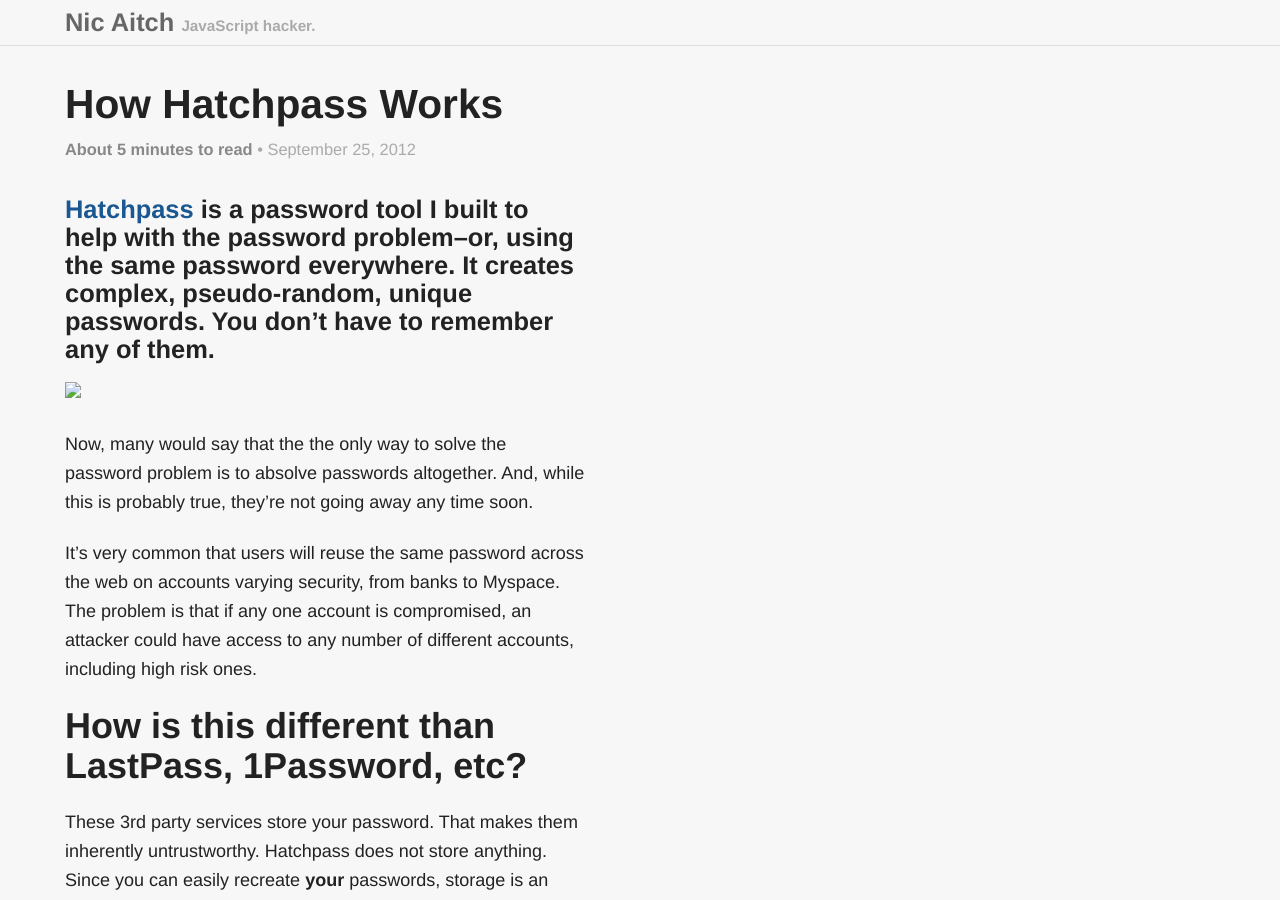
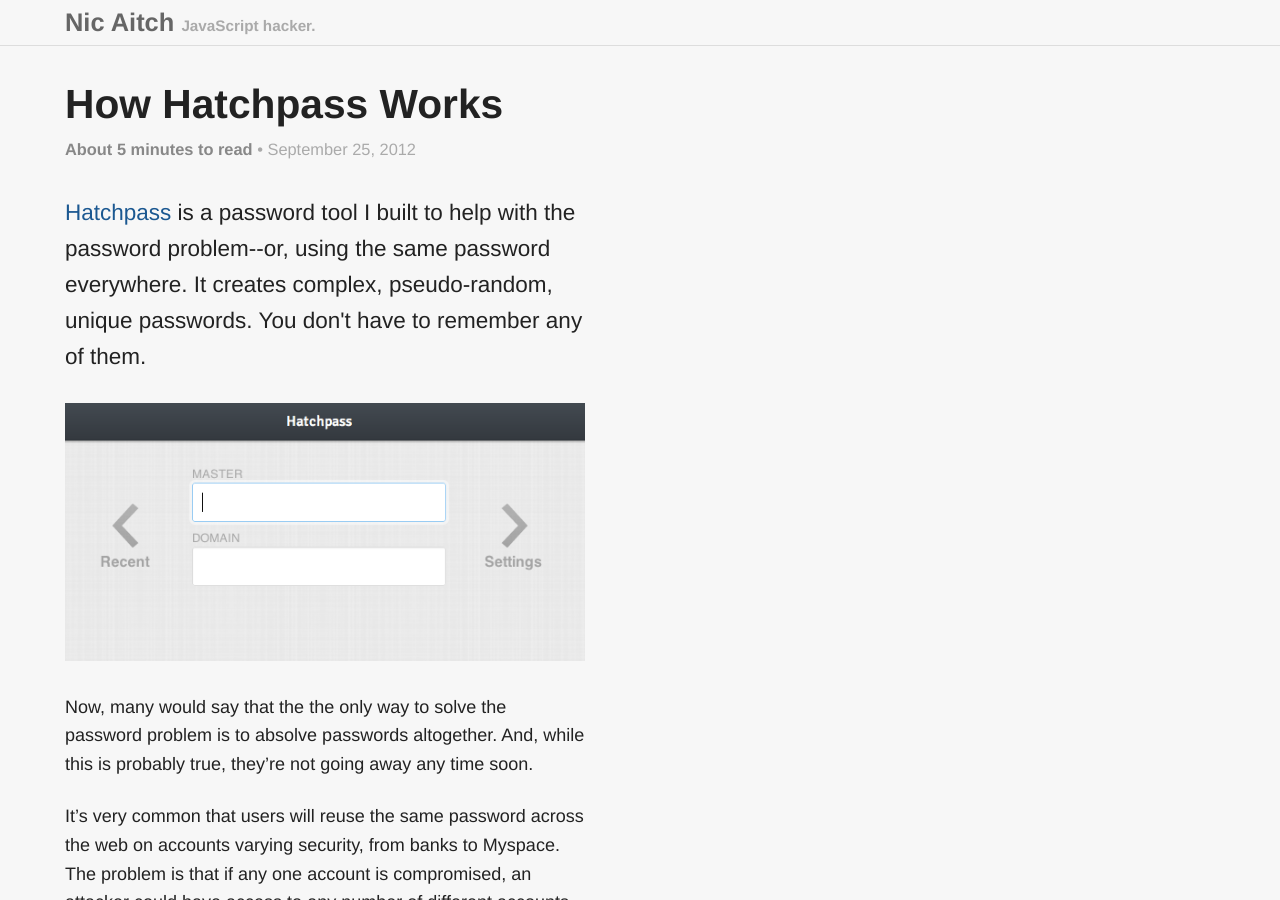
Before and after one commit to nicinabox/nicinabox.github.io, a Jekyll site: the page built from _posts/2012-09-25-how-hatchpass-works.markdown, in a window 1280 px wide and 900 px high. Built offline with Jekyll 4.4.1, drawn with Linux system fonts in a browser that asks for light colours; nearby versions of some CDN libraries.

```diff
--- a/_posts/2012-09-25-how-hatchpass-works.markdown
+++ b/_posts/2012-09-25-how-hatchpass-works.markdown
@@ -7,7 +7,9 @@ categories: [Projects, Software]
 published: true
 ---
 
-#### [Hatchpass](http://beta.hatchpass.org) is a password tool I built to help with the password problem--or, using the same password everywhere. It creates complex, pseudo-random, unique passwords. You don't have to remember any of them.
+<p class="lead">
+  <a href="http://beta.hatchpass.org">Hatchpass</a> is a password tool I built to help with the password problem--or, using the same password everywhere. It creates complex, pseudo-random, unique passwords. You don't have to remember any of them.
+</p>
 
 <!-- more -->
 
```
Also changed, not shown: images/posts/hatchpass-generated.png (added), images/posts/hatchpass-recent.png (added), images/posts/hatchpass-settings.png (added), images/posts/hatchpass.png (added).
